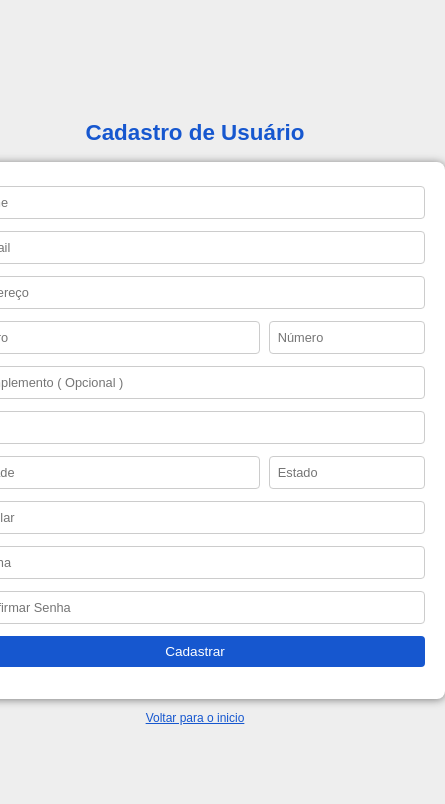
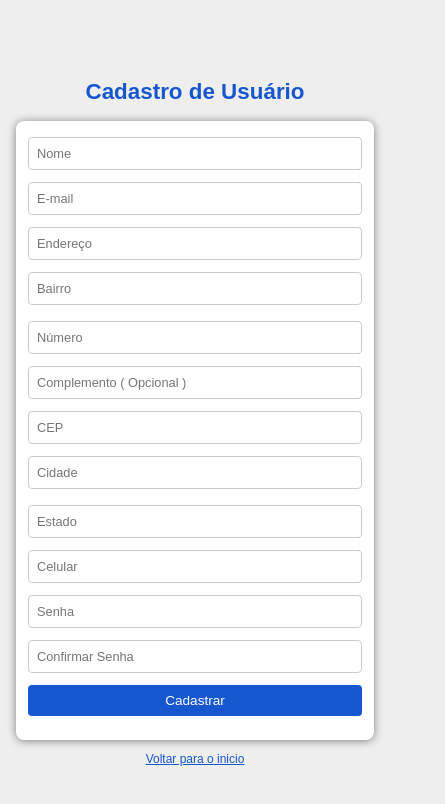
Before and after one commit to Gabrielmolivers/mercado-online, a website: page cadastro.html in a window 390 px wide. Shown: the whole page, 445 px wide, since content can reach past the window. Drawn offline with Linux system fonts and the light colour scheme.

Commit message:
Ajuste responsivo: aumentada margem lateral do cadastro em telas menores.

```diff
--- a/css/style.css
+++ b/css/style.css
@@ -556,8 +556,32 @@ section {
     display: flex;
     flex-direction: column;
     align-items: center;
-    min-width: 500px;
+    min-width: 300px;
     max-width: 800px;
+    width: 100%;
+    box-sizing: border-box;
+}
+@media (max-width: 600px) {
+    .cadastro-section {
+        padding: 1rem 2rem;
+        min-height: 100vh;
+    }
+    #cadastroForm {
+        min-width: unset;
+        max-width: 100%;
+        width: 100%;
+        padding: 2rem 1.5rem;
+    }
+    #cadastroForm input,
+    #cadastroForm button {
+        font-size: 1.4rem;
+        padding: 0.8rem;
+    }
+    .linha-bairro-numero,
+    .linha-cidade-estado {
+        flex-direction: column;
+        gap: 0.5rem;
+    }
 }
 
 #cadastroForm input {
```
